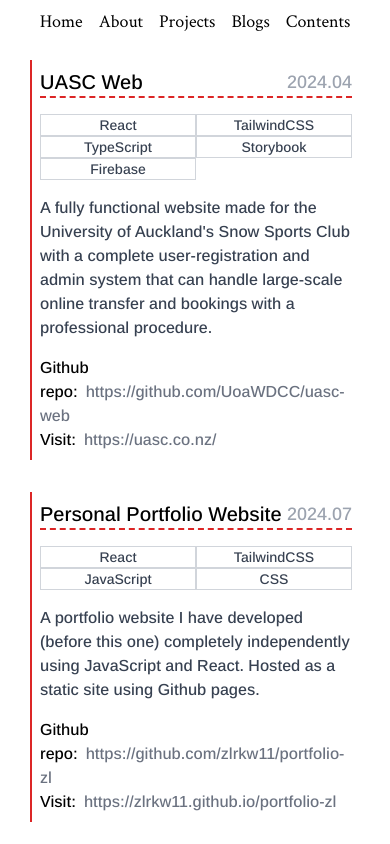
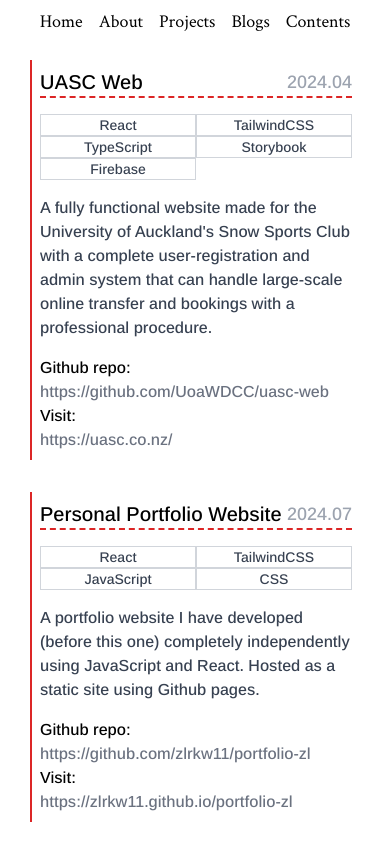
Before and after one commit to zlrkw11/zl-v2, a Next.js app: page /projects in a window 390 px wide. Shown: the top 844 px of the page. Built offline with nearby package versions, Linux system fonts and the light colour scheme.

Commit message:
mobile vp fix

```diff
--- a/app/contents/patchnotes/page.tsx
+++ b/app/contents/patchnotes/page.tsx
@@ -70,7 +70,7 @@ const PatchNotes = () => {
         <Note
           ver="1.0.3"
           date="2025/03/01"
-          des="restyled the Project component. Implemented Grid for mobile viewports."
+          des="Restyled the Project component. Implemented Grid for mobile viewports."
         />
       </ul>
     </div>
--- a/app/projects/page.tsx
+++ b/app/projects/page.tsx
@@ -51,17 +51,20 @@ const Project = ({
       </ul>
       <p className="m-2">{des}</p>
       <div className="m-2">
-        <p className="text-black">
-          Github repo:
-          <Link className="text-gray-500 hover:text-red-600 ml-2" href={link1}>
+        <p className="text-black text-nowrap md:flex">
+          <p>Github repo:</p>
+          <Link
+            className="text-gray-500 hover:text-red-600 md:ml-2"
+            href={link1}
+          >
             {link1}
           </Link>
         </p>
         {link2 && (
-          <p className="text-black">
-            Visit:
+          <p className="text-black md:flex">
+            <p>Visit:</p>
             <Link
-              className="text-gray-500 hover:text-red-600 ml-2"
+              className="text-gray-500 hover:text-red-600 md:ml-2"
               href={link2}
             >
               {link2}
```
